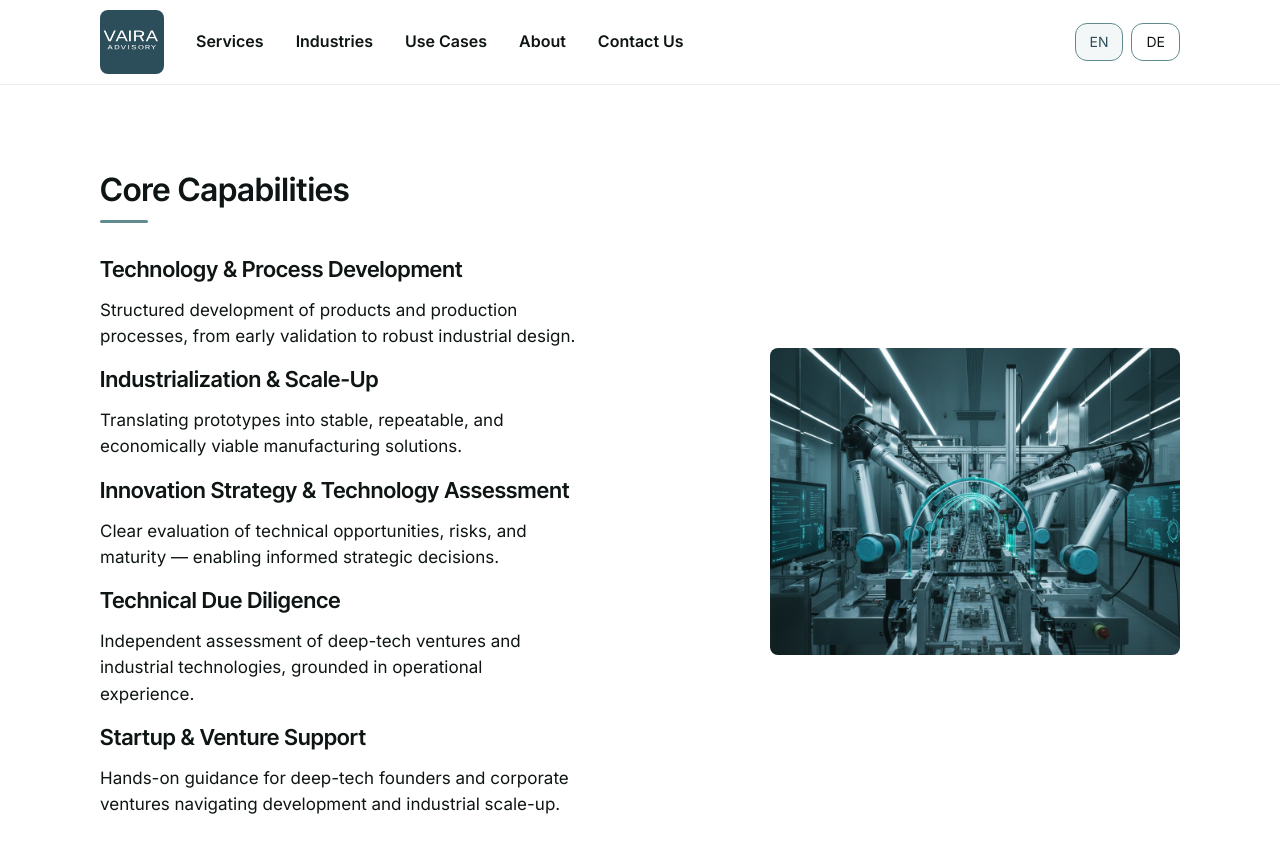
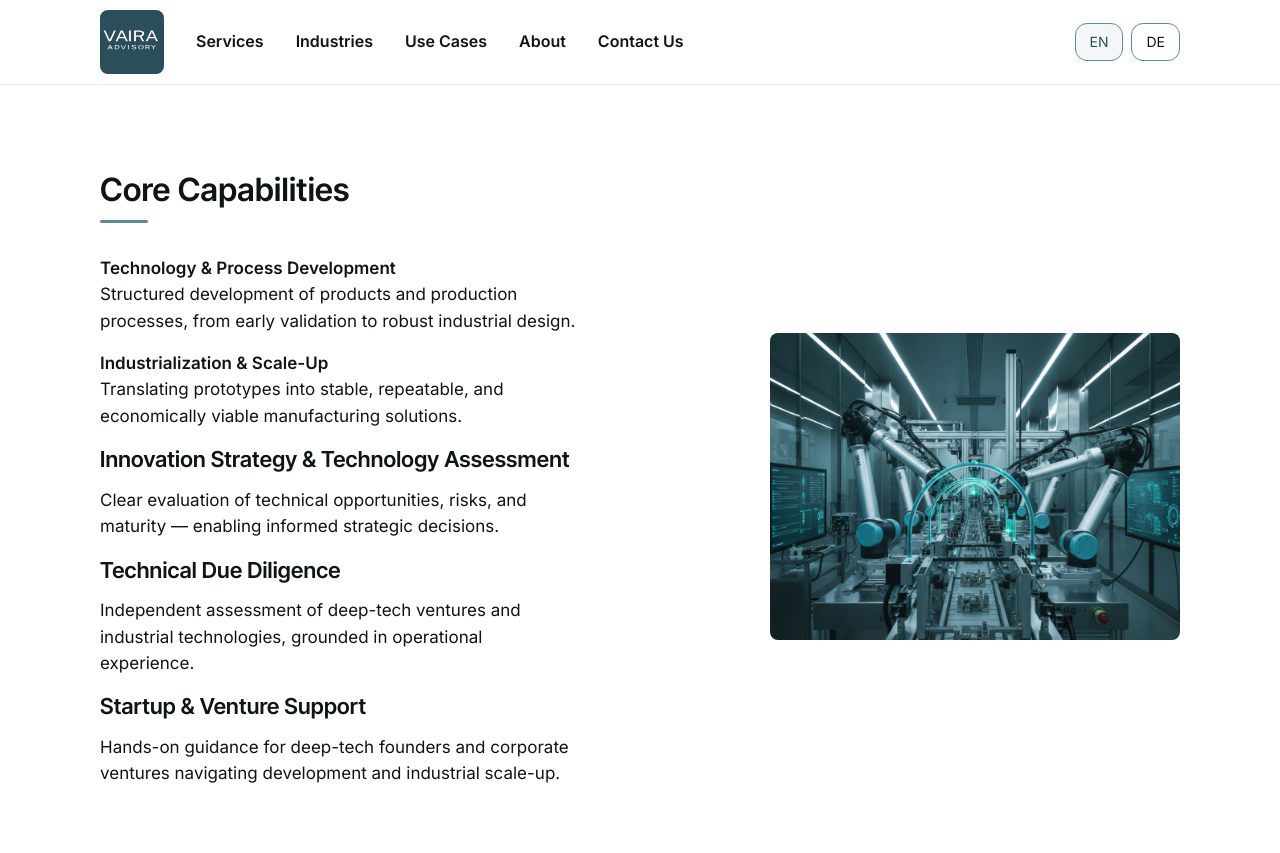
Before and after one commit to raphaelheeb/vaira-advisory, a Jekyll site: the page built from index.html, in a window 1280 px wide and 900 px high, scrolled down 1213 px. Shown: the top 853 px of the window. Built offline with Jekyll 4.4.1, drawn with Linux system fonts in a browser that asks for light colours.

Commit message:
Update index.html

```diff
--- a/index.html
+++ b/index.html
@@ -102,13 +102,13 @@
 
         <div class="split-body">
 
-          <h3> Technology & Process Development</h3>
+          <p><strong> Technology & Process Development</strong><br>
 
-          <p>Structured development of products and production processes, from early validation to robust industrial design.</p>
+          Structured development of products and production processes, from early validation to robust industrial design.</p>
 
-          <h3>Industrialization & Scale-Up</h3>
+          <p><strong>Industrialization & Scale-Up</strong><br>
 
-          <p>Translating prototypes into stable, repeatable, and economically viable manufacturing solutions.</p>
+         Translating prototypes into stable, repeatable, and economically viable manufacturing solutions.</p>
 
            <h3>Innovation Strategy & Technology Assessment</h3>
 
```
